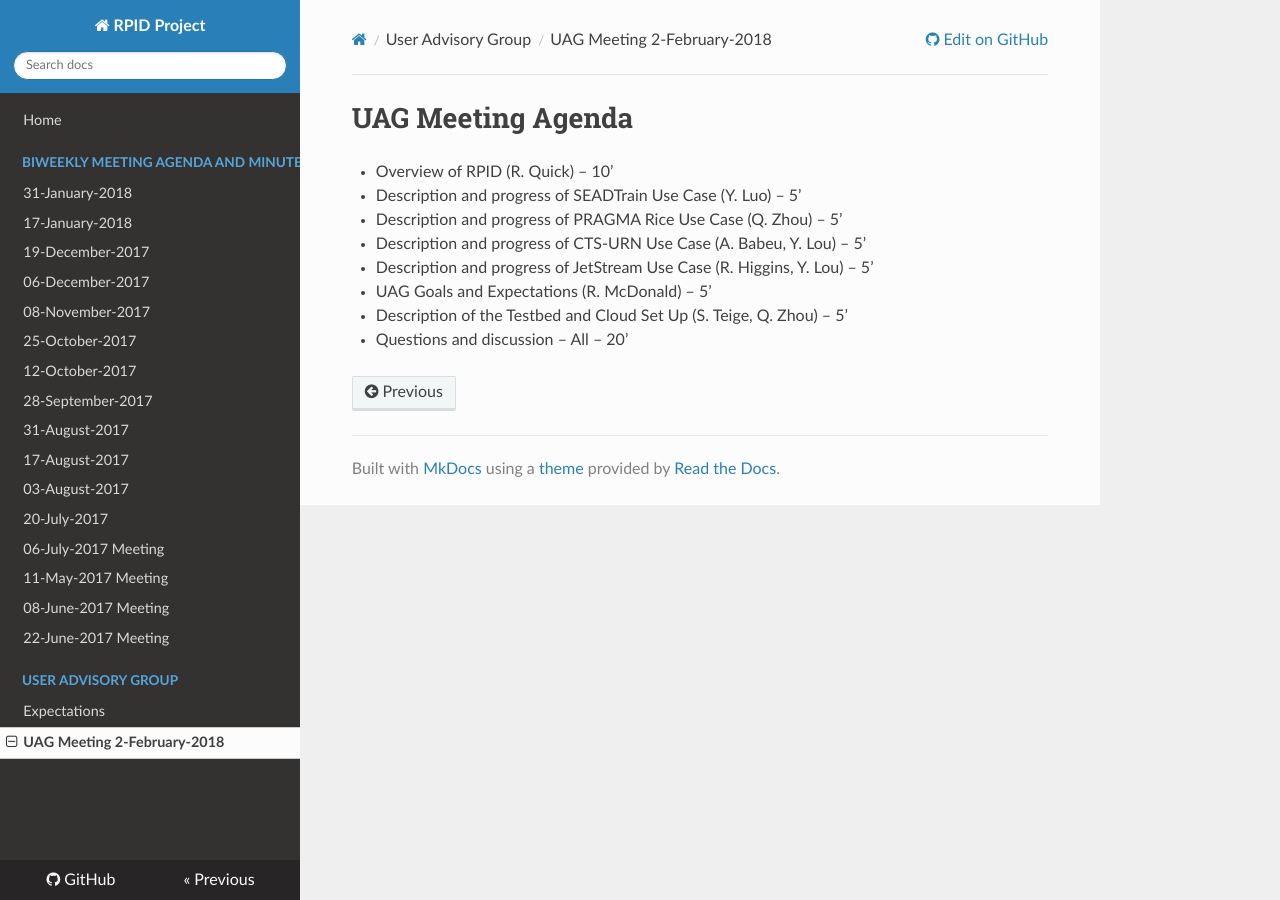
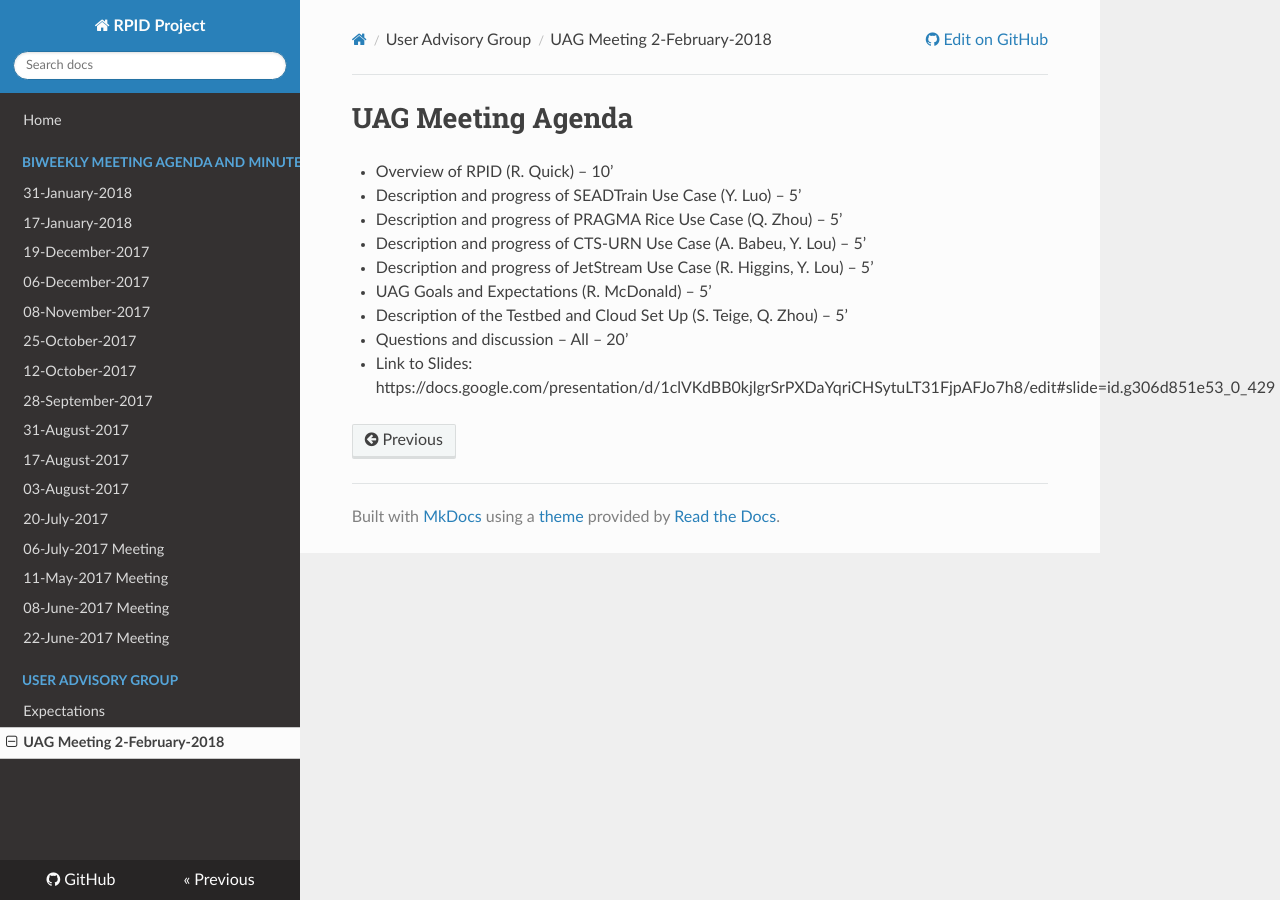
Before and after one commit to rpidproject/rpid, an MkDocs documentation site: the page built from docs/UAG-2-February-2018.md, in a window 1280 px wide. Built offline with MkDocs 1.6.1, drawn with Linux system fonts in a browser that asks for light colours; nearby versions of some CDN libraries; old or Windows-style settings are respelled for this version of MkDocs.

Commit message:
Update UAG-2-February-2018.md

```diff
--- a/docs/UAG-2-February-2018.md
+++ b/docs/UAG-2-February-2018.md
@@ -8,3 +8,5 @@
    * UAG Goals and Expectations (R. McDonald) – 5’
    * Description of the Testbed and Cloud Set Up (S. Teige, Q. Zhou) – 5’
    * Questions and discussion – All – 20’
+
+   * Link to Slides: https://docs.google.com/presentation/d/1clVKdBB0kjlgrSrPXDaYqriCHSytuLT31FjpAFJo7h8/edit#slide=id.g306d851e53_0_429
```
